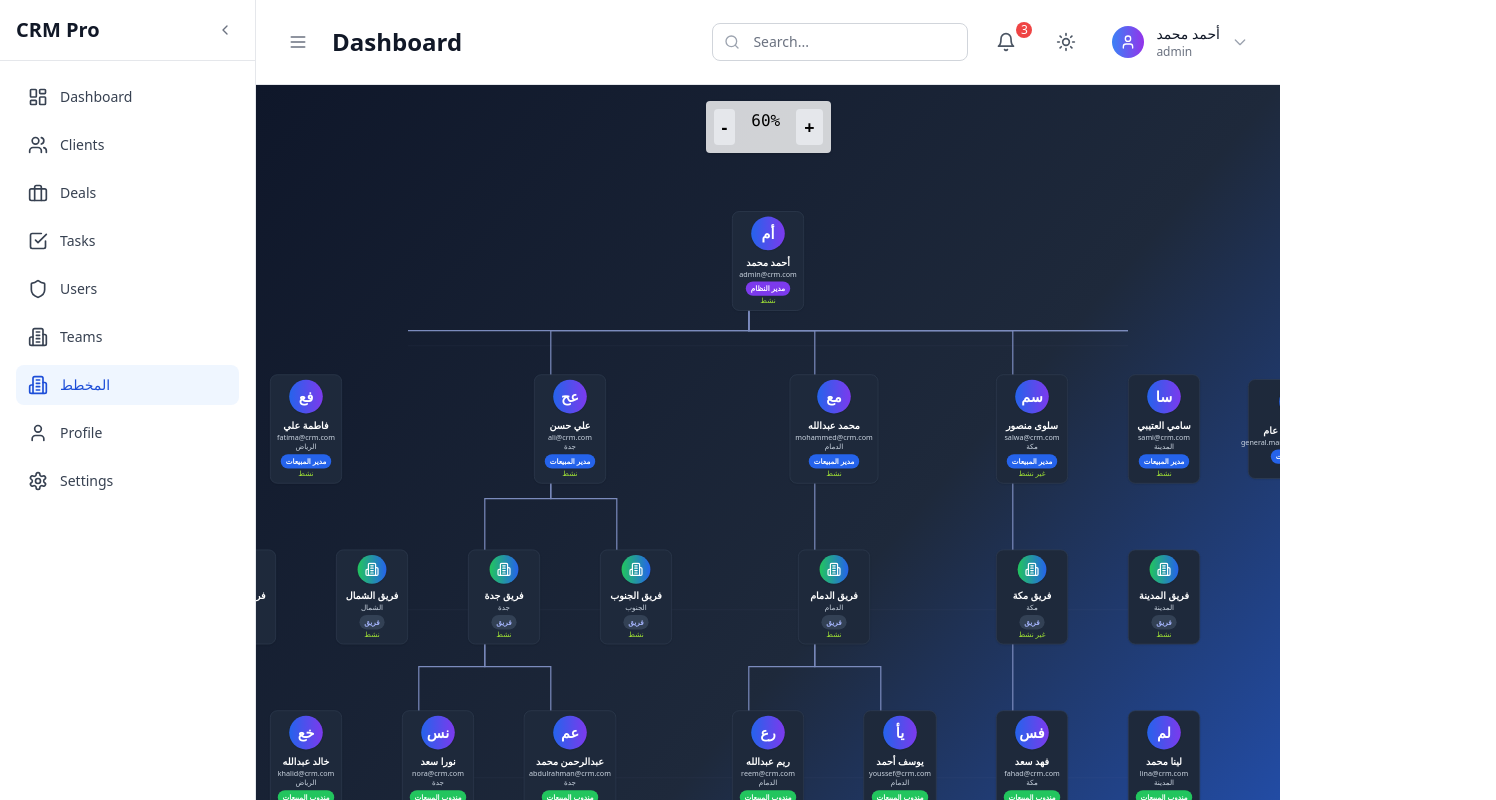
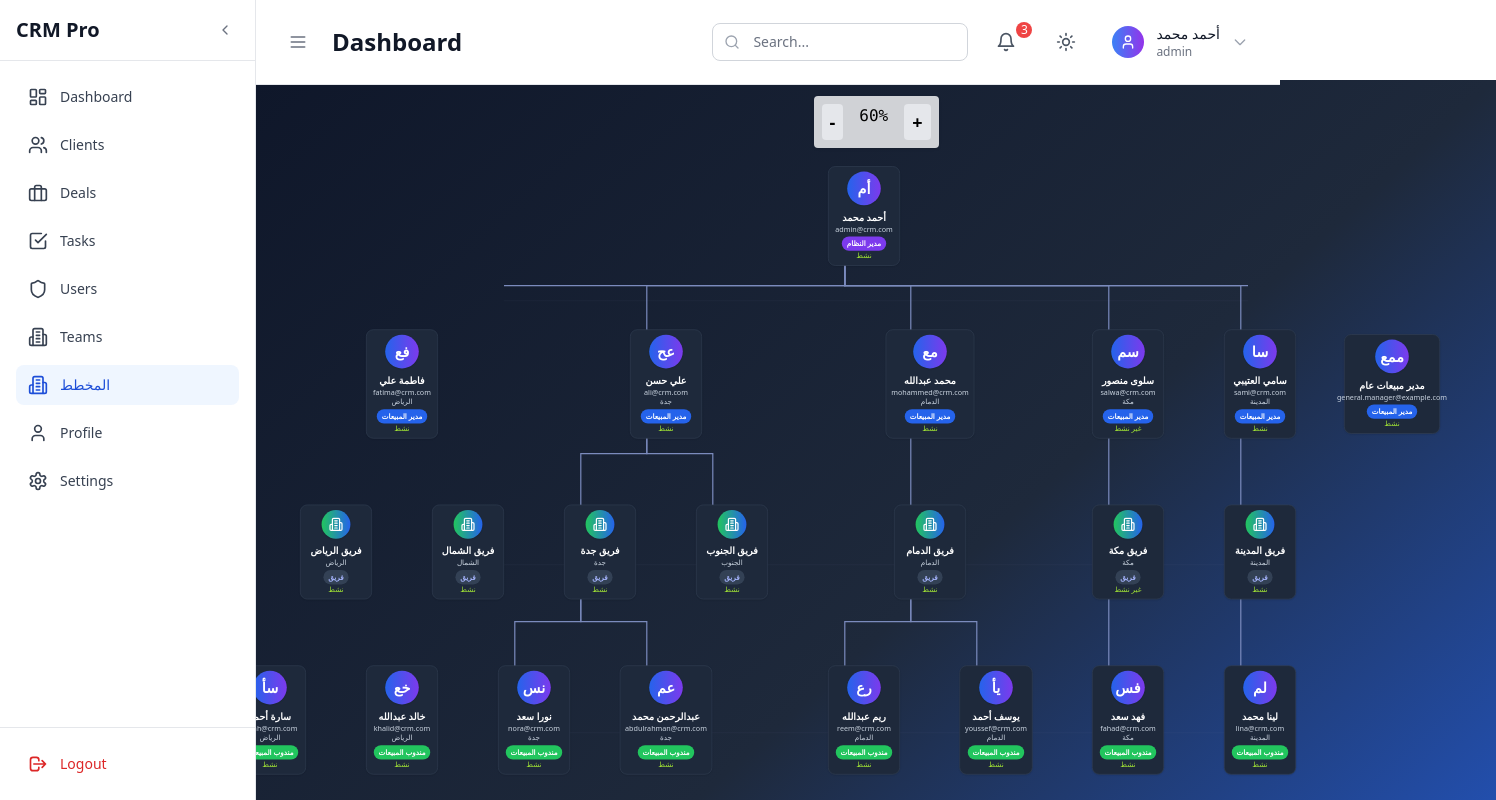
Before and after one commit to isamch/IC-CRM-Pro, a React (Vite) app: page /organization-chart in a window 1280 px wide. Shown: the top 800 px of the page, 1496 px wide, since content can reach past the window. Built offline with nearby package versions, Linux system fonts and the light colour scheme; sample sign-in values are in the browser's storage.

Commit message:
fix side bar and header

```diff
--- a/src/components/layout/Layout.tsx
+++ b/src/components/layout/Layout.tsx
@@ -12,23 +12,25 @@
   };
 
   return (
-    <div className="min-h-screen bg-gray-50 dark:bg-gray-900 transition-colors duration-200">
-      <div className="flex">
+    <div className="min-h-screen bg-gray-50 dark:bg-gray-900 transition-colors duration-200 flex">
+      {/* Sidebar ثابت */}
+      <div className="fixed top-0 left-0 h-screen z-40">
         <Sidebar
           onPageChange={handlePageChange}
           isCollapsed={sidebarCollapsed}
           onToggleCollapse={() => setSidebarCollapsed(!sidebarCollapsed)}
         />
-
-        <div className="flex-1 flex flex-col overflow-hidden">
+      </div>
+      {/* Main content with fixed header */}
+      <div className="flex-1 flex flex-col min-h-screen ml-16 md:ml-64" style={{ marginLeft: sidebarCollapsed ? 64 : 256 }}>
+        <div className="fixed top-0 right-0 left-16 md:left-64 z-30">
           <TopNavbar
             onToggleSidebar={() => setSidebarCollapsed(!sidebarCollapsed)}
           />
-
-          <main className="flex-1 overflow-y-auto scrollbar-thin scrollbar-blue">
-            <Outlet />
-          </main>
         </div>
+        <main className="flex-1 overflow-y-auto pt-20" style={{ minHeight: '100vh' }}>
+          <Outlet />
+        </main>
       </div>
     </div>
   );
--- a/src/components/layout/Sidebar.tsx
+++ b/src/components/layout/Sidebar.tsx
@@ -77,7 +77,7 @@
   };
 
   return (
-    <div className={`${isCollapsed ? 'w-16' : 'w-64'} bg-white dark:bg-gray-800 border-r border-gray-200 dark:border-gray-700 flex flex-col transition-all duration-300 ease-in-out min-h-screen`}>
+    <div className={`${isCollapsed ? 'w-16' : 'w-64'} bg-white dark:bg-gray-800 border-r border-gray-200 dark:border-gray-700 flex flex-col transition-all duration-300 ease-in-out h-screen`}>
       {/* Header */}
       <div className="p-4 border-b border-gray-200 dark:border-gray-700">
         <div className="flex items-center justify-between">
--- a/src/pages/OrganizationChart.tsx
+++ b/src/pages/OrganizationChart.tsx
@@ -292,12 +292,13 @@
 
   // حساب ارتفاع المخطط تلقائيًا بناءً على توزيع البطاقات
   const chartHeight = Math.max(...positions.map(p => p.top + CARD_HEIGHT)) + 40; // 40 هامش سفلي
+  const chartWidth = CHART_WIDTH + 40; // هامش جانبي
 
   // تحسين مظهر الخلفية والبطاقات
   return (
-    <div className="relative w-full min-h-screen bg-gradient-to-br from-[#0f172a] via-[#1e293b] to-[#2563eb] flex flex-col items-center justify-start">
+    <div className="relative min-h-screen w-full bg-gradient-to-br from-[#0f172a] via-[#1e293b] to-[#2563eb] flex flex-col">
       {/* أزرار التحكم في التكبير/التصغير */}
-      <div className="z-50 flex gap-2 bg-white/80 rounded shadow p-2 mt-4 mb-2" style={{ alignSelf: 'center' }}>
+      <div className="z-50 flex gap-2 bg-white/80 rounded shadow p-2 mt-4 mb-2 mx-auto">
         <button
           className="px-2 py-1 rounded bg-gray-200 hover:bg-gray-300 text-lg font-bold"
           onClick={() => setScale(s => Math.max(0.3, s - 0.1))}
@@ -312,13 +313,11 @@
       </div>
       {/* مساحة العمل */}
       <div
-        className="relative flex items-start justify-center select-none"
+        className="flex-1 flex items-center justify-center select-none"
         style={{
-          width: '100vw',
-          minHeight: '80vh',
-          background: 'none',
+          width: '100%',
+          height: '100vh',
           overflow: 'hidden',
-          cursor: dragging ? 'grabbing' : 'grab',
         }}
         onMouseDown={handleMouseDown}
         onMouseMove={handleMouseMove}
@@ -327,13 +326,13 @@
       >
         <div
           style={{
-            minWidth: CHART_WIDTH,
+            width: chartWidth,
             height: chartHeight,
             transform: `translate(${pan.x}px, ${pan.y}px) scale(${scale})`,
             transformOrigin: 'top center',
             transition: dragging ? 'none' : 'transform 0.2s',
-            margin: '40px 0',
             position: 'relative',
+            background: 'none',
           }}
         >
           {/* خطوط بين الصفوف (اختياري) */}
```
